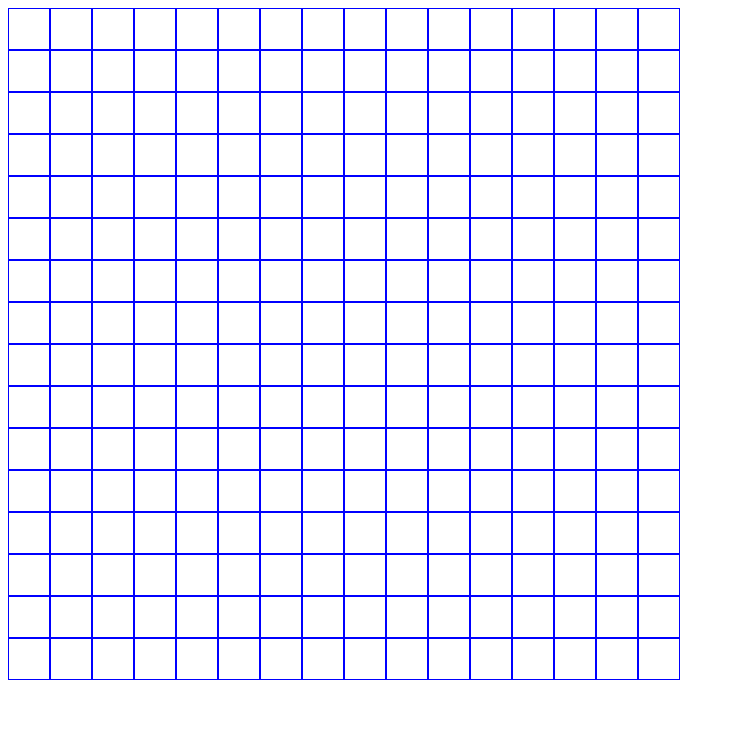
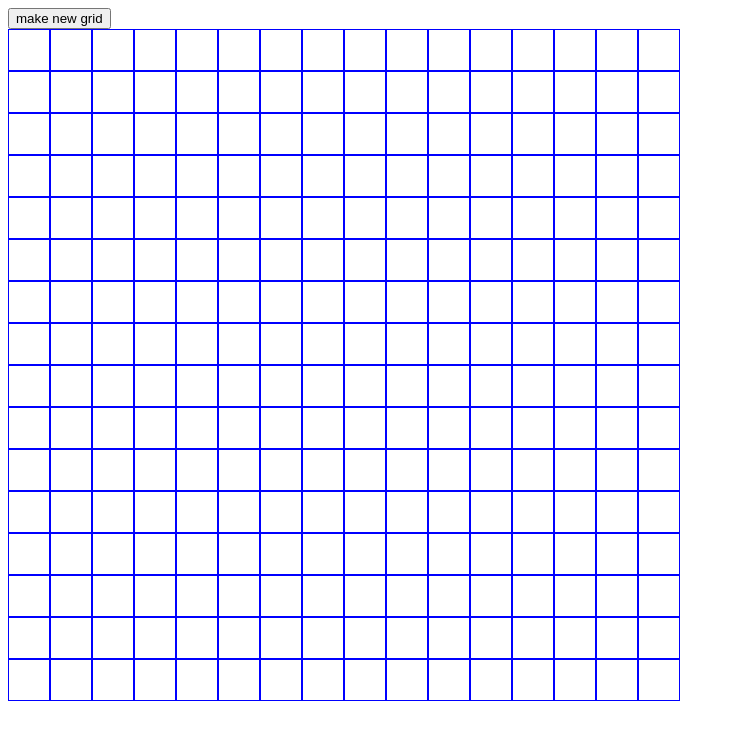
Before and after one commit to stefior/etch-a-sketch, a plain HTML site: page index.html in a window 1280 px wide. Shown: the whole page, without its empty margins (0-735 px from the left). Drawn offline with Linux system fonts and the light colour scheme.

Commit message:
Add new grid button with functionality

```diff
--- a/index.html
+++ b/index.html
@@ -9,6 +9,7 @@
   <script src="script.js" defer></script>
 </head>
 <body>
+  <button>make new grid</button>
   <div id="container"></div>
 </body>
 </html>
--- a/script.js
+++ b/script.js
@@ -1,12 +1,20 @@
 "use strict";
 
+const button = document.querySelector('button');
+button.onclick = () => createGrid(Number(prompt("New width: ")), Number(prompt("New height: ")));
+
+function createGrid(width, height) {
+  if (!width || !height) return;
   const containerDiv = document.querySelector('div');
-for (let i = 0; i < 16; i++) {
+  for (let i = 0; i < height; i++) {
     const rowDiv = document.createElement('div');
     rowDiv.classList += 'row-div';
-  for (let n = 0; n < 16; n++) {
+    for (let n = 0; n < width; n++) {
       const cellDiv = document.createElement('div');
       rowDiv.appendChild(cellDiv);
     }
     containerDiv.appendChild(rowDiv);
   }
+}
+
+createGrid(16, 16);
--- a/style.css
+++ b/style.css
@@ -1,6 +1,10 @@
 body {
   display: flex;
   flex-direction: column;
+}
+
+button {
+  margin: 0 auto 0 0 ;
 }
 
 .row-div {
@@ -12,4 +16,11 @@ body {
   border-style: solid;
   border-color: blue;
   padding: 20px;
+  background-color: transparent;
+  transition: 0s 180s;
 }
+
+.row-div > div:hover {
+  background-color: lightblue;
+  transition: 0s;
+}
```
Lines whose indentation alone changed are shown as unchanged.
